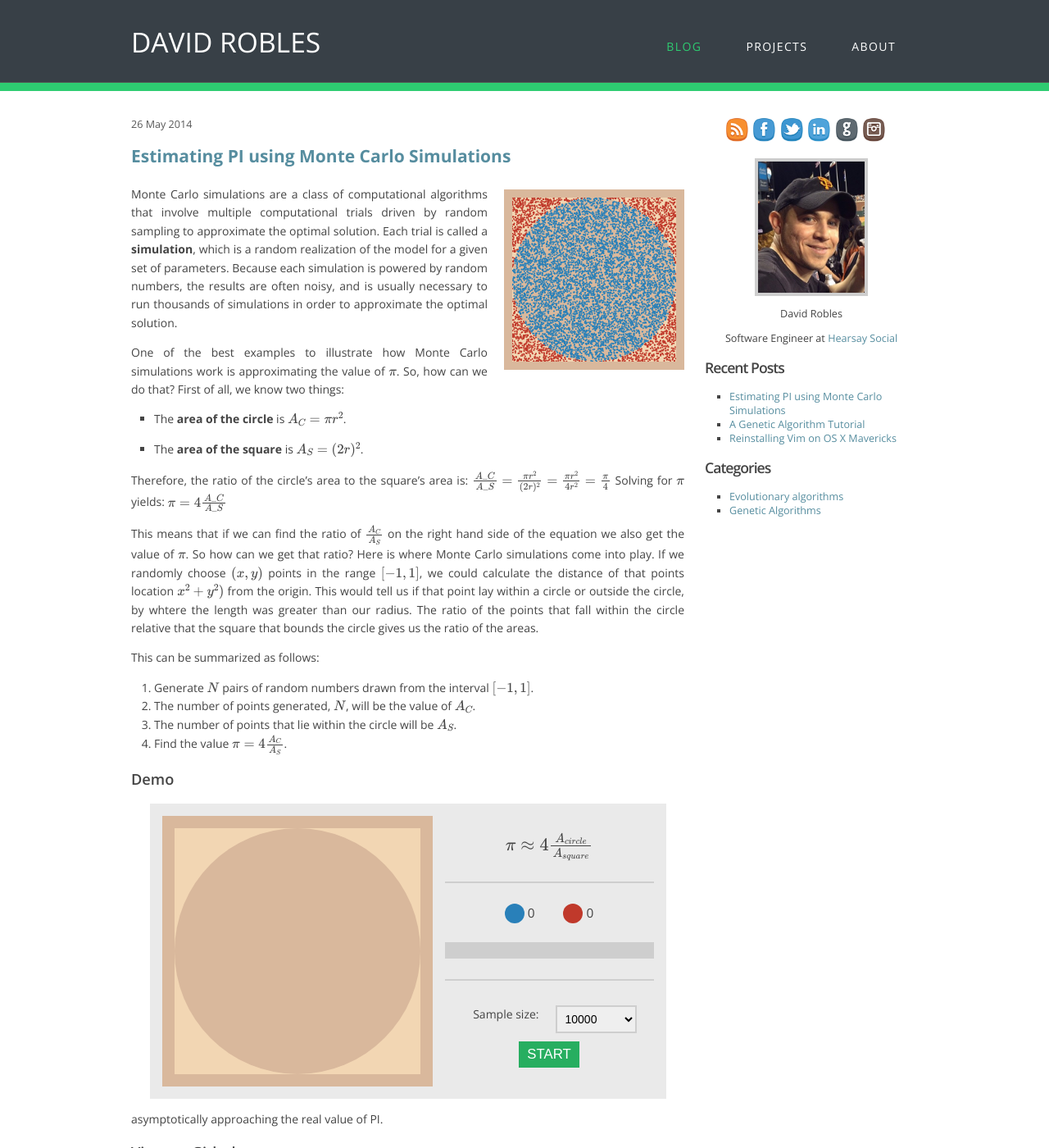
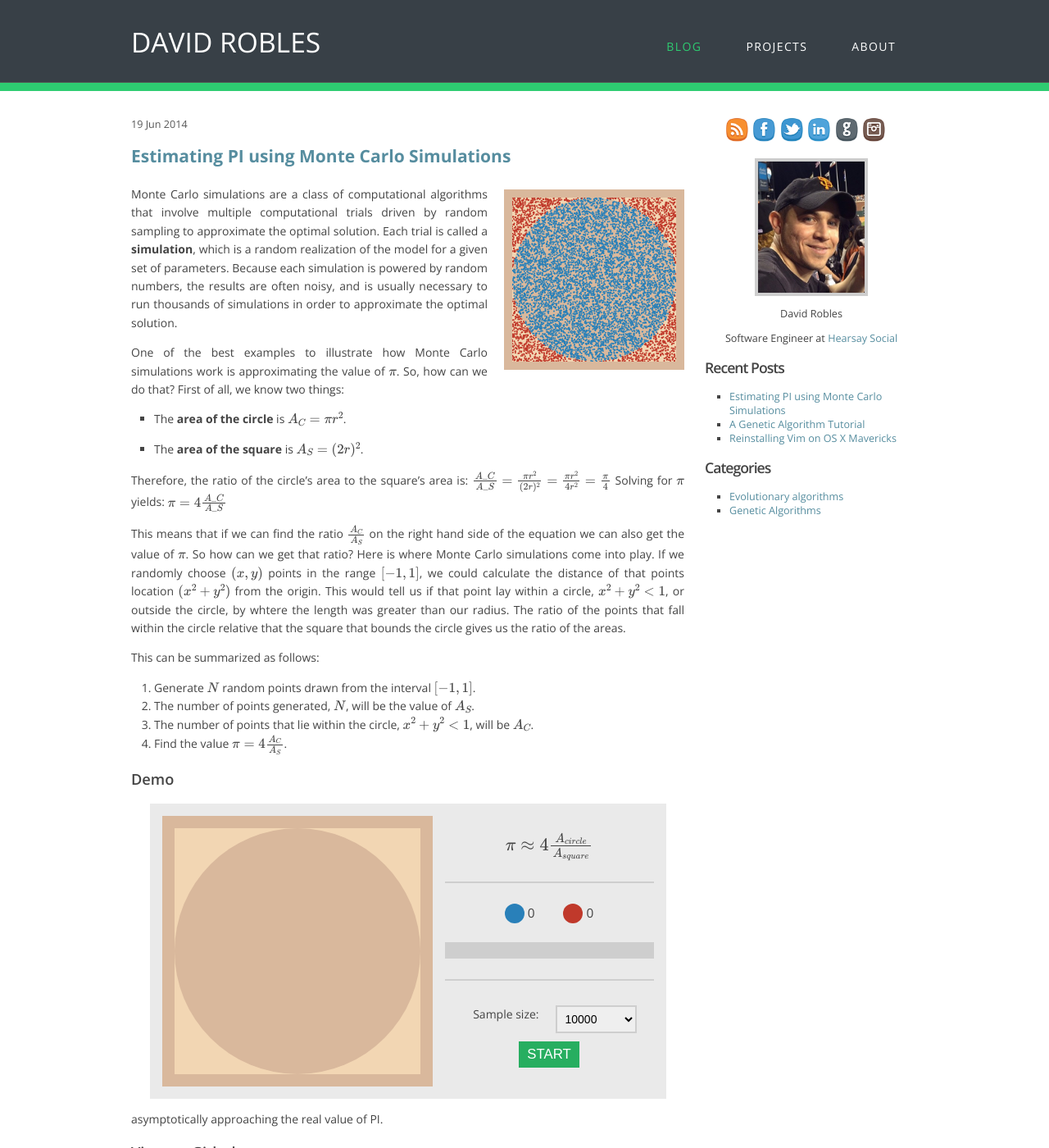
Before and after one commit to davidrobles/davidrobles.github.io, a Jekyll site: the page built from _posts/2014-06-05-estimating-pi-using-monte-carlo-simulation.md, in a window 1280 px wide and 1400 px high. Shown: the whole window at 82% size. Built offline with Jekyll 4.4.1, drawn with Linux system fonts in a browser that asks for light colours; Markdown is read by kramdown in place of the engine named in the settings; formulas are drawn with MathJax 3; comment, search, counter and statistics services are not loaded.

Commit message:
almost done

```diff
--- a/_posts/2014-06-05-estimating-pi-using-monte-carlo-simulation.md
+++ b/_posts/2014-06-05-estimating-pi-using-monte-carlo-simulation.md
@@ -1,7 +1,7 @@
 ---
 layout:     post
 title:      "Estimating PI using Monte Carlo Simulations"
-date:       2014-05-26 09:48:16
+date:       2014-06-19 09:48:16
 comments:   true
 categories: [Evolutionary algorithms, Genetic Algorithms]
 style:      mcpi.scss
@@ -71,22 +71,22 @@ $$
 { \pi = 4 \frac{A\_{C}}{A\_{S}} }
 $$
 
-This means that if we can find the ratio of \\(\frac{A\_{C}}{A\_{S}}\\) on the
-right hand side of the equation we also get the value of \\(\pi\\). So how can
-we get that ratio? Here is where Monte Carlo simulations come into play. If we
-randomly choose \\(\(x, y\)\\) points in the range \\([-1, 1]\\), we could
-calculate the distance of that points location \\( x^2 + y^2 )\\) from the
-origin. This would tell us if that point lay within a circle or outside the
-circle, by whtere the length was greater than our radius. The ratio of the
-points that fall within the circle relative that the square that bounds the
-circle gives us the ratio of the areas.
+This means that if we can find the ratio \\(\frac{A\_{C}}{A\_{S}}\\) on the
+right hand side of the equation we can also get the value of \\(\pi\\). So how
+can we get that ratio? Here is where Monte Carlo simulations come into play. If
+we randomly choose \\(\(x, y\)\\) points in the range \\([-1, 1]\\), we could
+calculate the distance of that points location \\(\(x^2 + y^2\)\\) from the
+origin. This would tell us if that point lay within a circle, \\(x^2 + y^2 <
+1\\), or outside the circle, by whtere the length was greater than our radius.
+The ratio of the points that fall within the circle relative that the square
+that bounds the circle gives us the ratio of the areas.
 
 This can be summarized as follows:
 
-1. Generate \\(N\\) pairs of random numbers drawn from the interval
-   \\([-1, 1]\\).
-2. The number of points generated, \\(N\\), will be the value of \\(A\_{C}\\).
-3. The number of points that lie within the circle will be \\(A\_{S}\\).
+1. Generate \\(N\\) random points drawn from the interval \\([-1, 1]\\).
+2. The number of points generated, \\(N\\), will be the value of \\(A\_{S}\\).
+3. The number of points that lie within the circle, \\(x^2 + y^2 < 1\\), will be
+   \\(A\_{C}\\).
 4. Find the value \\( \pi = 4 \frac{A\_{C}}{A\_{S}} \\).
 
 ### Demo
```
